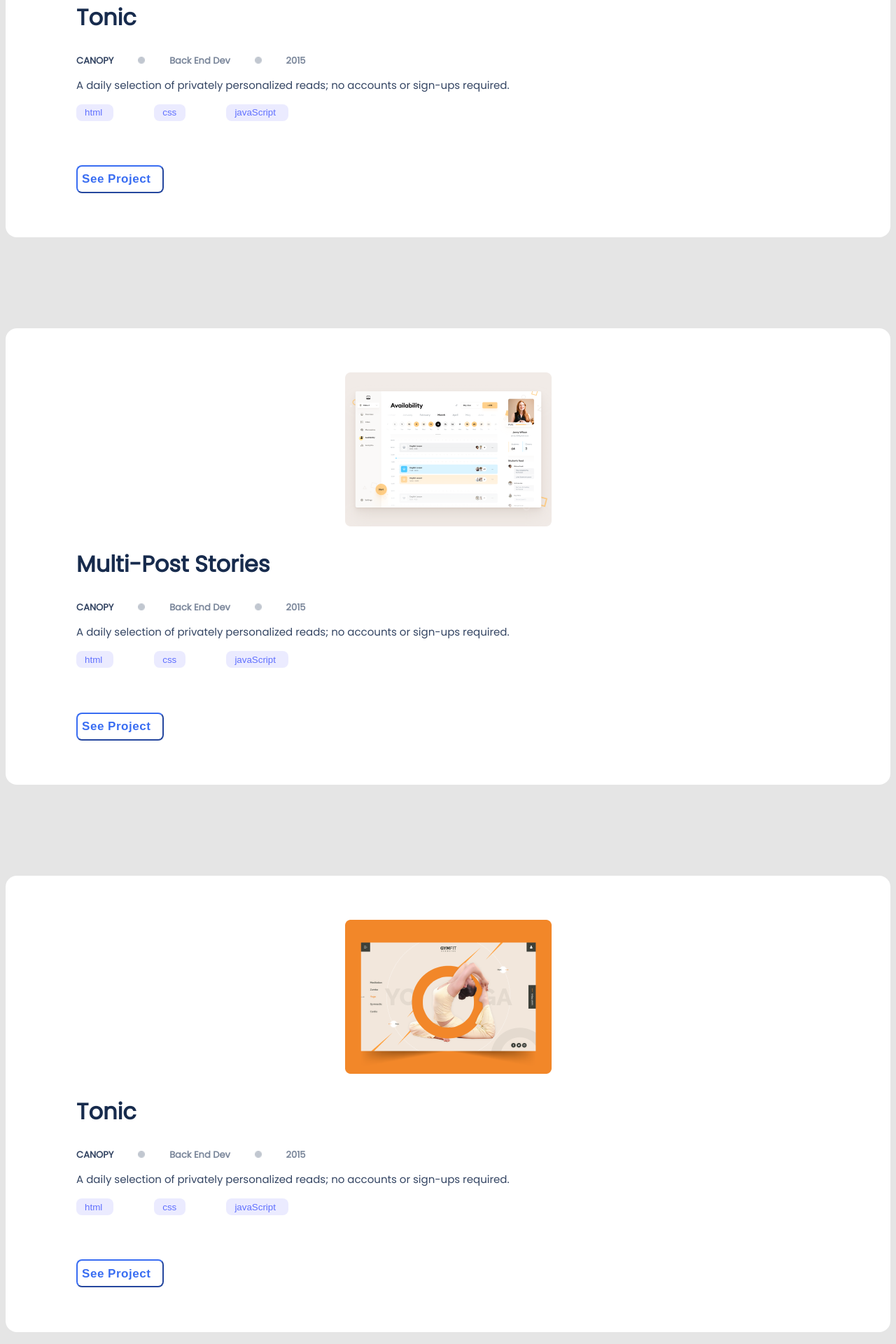
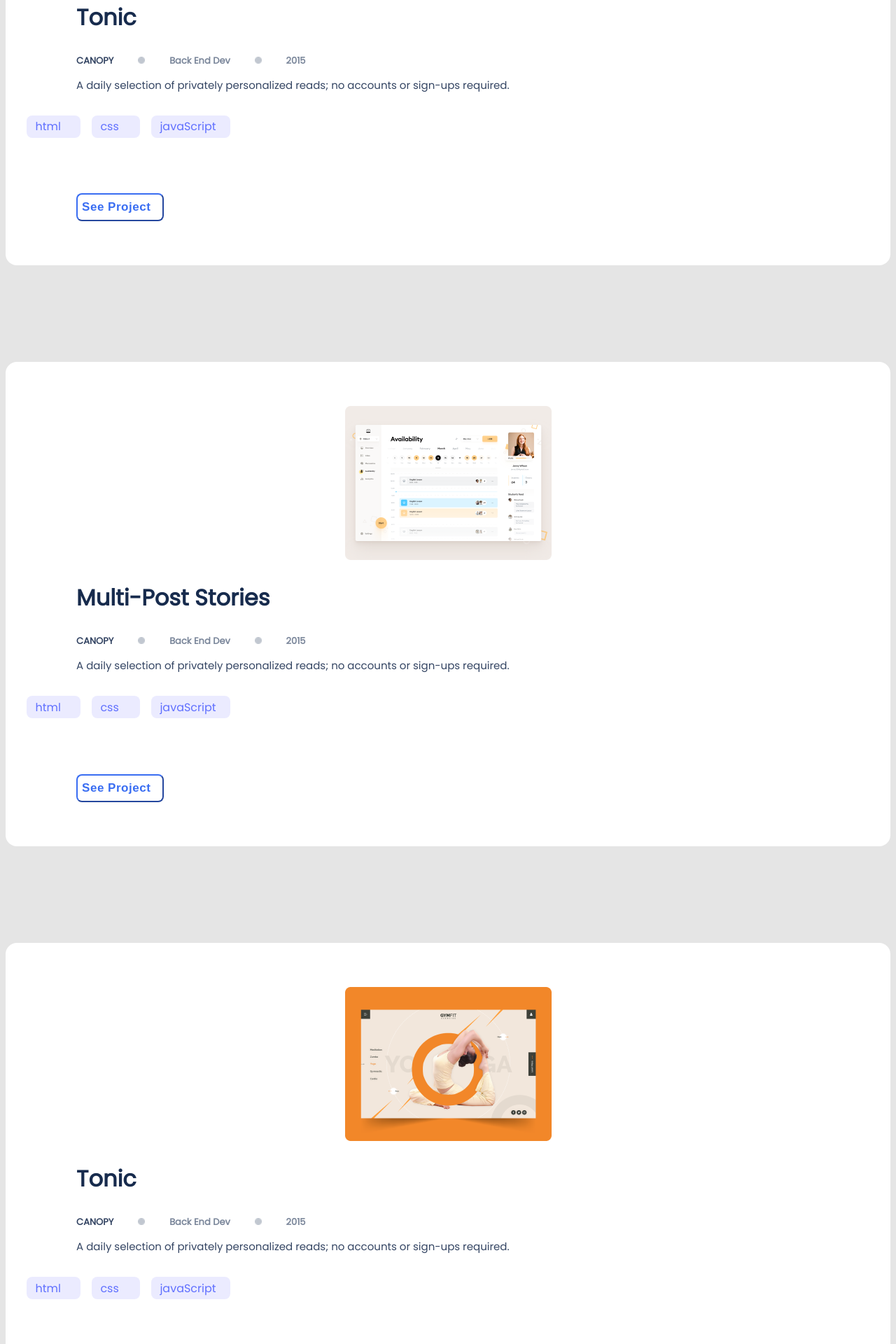
Before and after one commit to aliabbani/Portfolio, a website: page index.html in a window 1280 px wide. Shown: the part 1280-3200 px from the top of the page at 70% size. Drawn offline with Linux system fonts and the light colour scheme.

Commit message:
Change The list of project technologiest from button to list

```diff
--- a/index.html
+++ b/index.html
@@ -46,11 +46,11 @@
           </div>
           <p class="middle-paragraph">A daily selection of privately personalized reads; no accounts or sign-ups required.</p>
           <img src="images/Snapshoot-Portfolio.png" alt="Snapshoot Portfolio" class="middle-images">
-          <div class="middle-button">
-            <button class="html-button">html</button>
-            <button class="css-button">css</button>
-            <button class="js-button">javaScript</button>
-          </div>
+          <ul class="middle-button">
+            <li class="html-button">html</li>
+            <li class="css-button">css</li>
+            <li class="js-button">javaScript</li>
+          </ul>
           <button type="button" class="button-see-project">See Project</button>
         </article>
         <article class="middle multi-post-stories">
@@ -64,11 +64,11 @@
           </div>
           <p class="middle-paragraph">A daily selection of privately personalized reads; no accounts or sign-ups required.</p>
           <img src="images/Snapshoot-Portfolio2.png" alt="Snapshoot Portfolio 2" class="middle-images">
-          <div class="middle-button">
-            <button class="html-button">html</button>
-            <button class="css-button">css</button>
-            <button class="js-button">javaScript</button>
-          </div>
+          <ul class="middle-button">
+            <li class="html-button">html</li>
+            <li class="css-button">css</li>
+            <li class="js-button">javaScript</li>
+          </ul>
           <button type="button" class="button-see-project">See Project</button>
         </article>
         <article class="middle tonic-2">
@@ -82,11 +82,11 @@
           </div>
           <p class="middle-paragraph">A daily selection of privately personalized reads; no accounts or sign-ups required.</p>
           <img src="images/Snapshoot-Portfolio3.png" alt="Snapshoot Portfolio 3" class="middle-images">
-          <div class="middle-button">
-            <button class="html-button">html</button>
-            <button class="css-button">css</button>
-            <button class="js-button">javaScript</button>
-          </div>
+          <ul class="middle-button">
+            <li class="html-button">html</li>
+            <li class="css-button">css</li>
+            <li class="js-button">javaScript</li>
+          </ul>
           <button type="button" class="button-see-project">See Project</button>
         </article>
         <article class="middle multi-post-stories-2">
@@ -100,11 +100,11 @@
           </div>
           <p class="middle-paragraph">A daily selection of privately personalized reads; no accounts or sign-ups required.</p>
           <img src="images/Snapshoot-Portfolio4.png" alt="Snapshoot Portfolio 4" class="middle-images">
-          <div class="middle-button">
-            <button class="html-button">html</button>
-            <button class="css-button">css</button>
-            <button class="js-button">javaScript</button>
-          </div>
+          <ul class="middle-button">
+            <li class="html-button">html</li>
+            <li class="css-button">css</li>
+            <li class="js-button">javaScript</li>
+          </ul>
           <button type="button" class="button-see-project">See Project</button>
         </article>
       </section>
--- a/style.css
+++ b/style.css
@@ -114,12 +114,6 @@ body {
   line-height: 44px;
   color: #172b4d;
   margin-left: 8%;
-
-  /* Inside Auto Layout
-  flex: none;
-  order: 0;
-  flex-grow: 0;
-  margin: 12px 0px;  */
 }
 
 .middle-paragraph {
@@ -129,12 +123,6 @@ body {
   line-height: 160%;
   color: #344563;
   margin-left: 8%;
-
-  /* Inside Auto Layout
-  flex: none;
-  order: 1;
-  flex-grow: 0;
-  margin: 12px 0px;  */
 }
 
 .button-see-project {
@@ -155,12 +143,6 @@ body {
   margin-top: 5%;
   margin-bottom: 5%;
   margin-left: 8%;
-
-  /* Inside Auto Layout
-  flex: none;
-  order: 0;
-  flex-grow: 0;
-  margin: 0px 10px; */
 }
 
 .html-button,
@@ -176,13 +158,7 @@ body {
   padding: 4px 12px;
   position: static;
   height: 24px;
-  margin-right: 5%;
-
-  /* Inside Auto Layout
-flex: none;
-order: 0;
-flex-grow: 0;
-margin: 0px 8px; */
+  margin-right: 1rem;
 }
 
 .html-button {
@@ -201,7 +177,7 @@ margin: 0px 8px; */
   display: flex;
   flex-direction: row;
   align-items: center;
-  margin-left: 8%;
+  margin-left: -0.6rem;
 }
 
 .canopy {
@@ -224,13 +200,7 @@ margin: 0px 8px; */
   font-weight: 600;
   font-size: 13px;
   line-height: 16px;
-  color: #344563
-
-  /* Inside Auto Layout
-flex: none;
-order: 0;
-flex-grow: 0;
-margin: 0px 0px;  */
+  color: #344563;
 }
 
 .canopy-2 {
@@ -239,12 +209,6 @@ margin: 0px 0px;  */
   font-size: 13px;
   line-height: 16px;
   color: #7a869a;
-
-  /* Inside Auto Layout
-flex: none;
-order: 0;
-flex-grow: 0;
-margin: 0px 0px;  */
 }
 
 .personal-information-2 {
```
